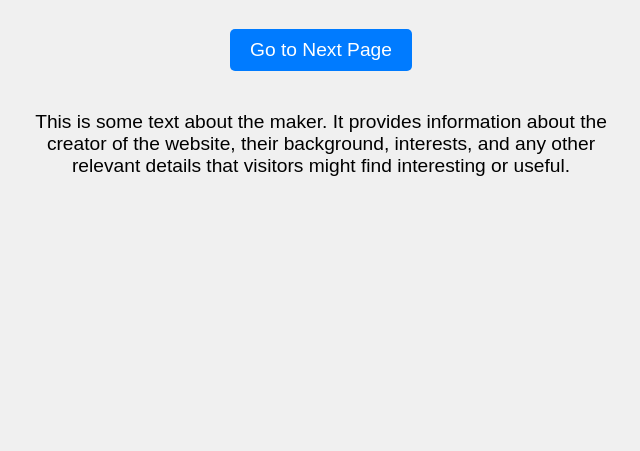
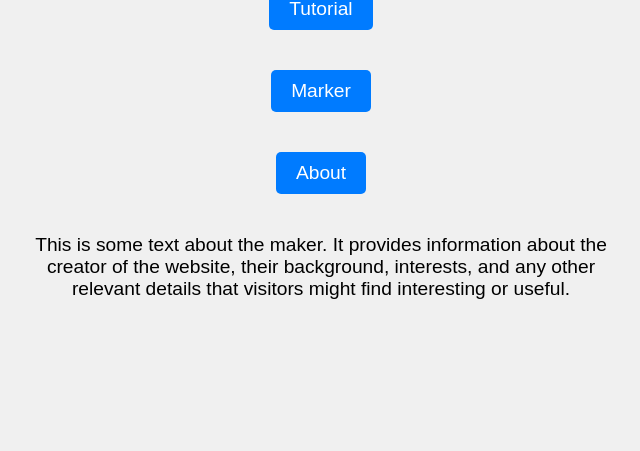
Before and after one commit to MarvaMA/MarvaMA.github.io, a plain HTML site: page ar/index.html in a window 1280 px wide. Shown: the part 349-800 px from the top of the page, without its empty margins (319-959 px from the left). Drawn offline with Linux system fonts and the light colour scheme.

Commit message:
Add button

```diff
--- a/ar/index.html
+++ b/ar/index.html
@@ -48,7 +48,10 @@
 </head>
 <body>
     <h1>Title Text</h1>
-    <a href="nextpage.html" class="button">Go to Next Page</a>
+    <a href="app.html" class="button">Start App</a>
+    <a href="tutorial.html" class="button">Tutorial</a>
+    <a href="marker.html" class="button">Marker</a>
+    <a href="about.html" class="button">About</a>
     <p class="about">
         This is some text about the maker. It provides information about the creator of the website, their background, interests, and any other relevant details that visitors might find interesting or useful.
     </p>
```
Also changed, not shown: ar/app.html (renamed from ar/nextpage.html).
